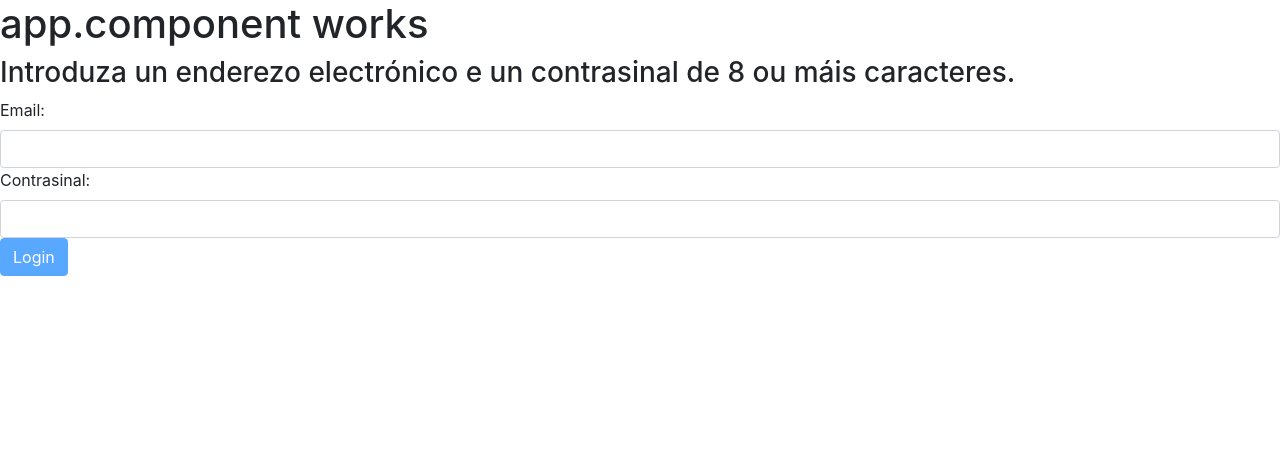
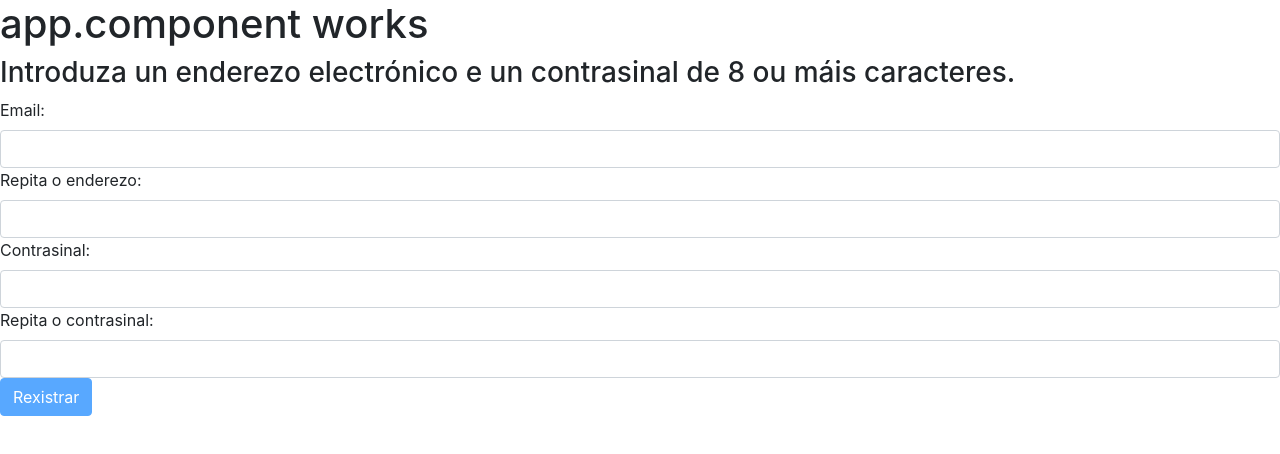
Before and after one commit to gonzalo-mg/melApp, an Angular app in the folder frontend/: page /register in a window 1280 px wide. Shown: the top 454 px of the page. Built offline with nearby package versions, Linux system fonts and the light colour scheme.

Commit message:
add validation error messages to register form

```diff
--- a/frontend/src/app/register/register.component.html
+++ b/frontend/src/app/register/register.component.html
@@ -1,5 +1,7 @@
 <div class="mb-3">
-  <h3>Introduza un enderezo electrónico e un contrasinal de 8 ou máis caracteres.</h3>
+  <h3>
+    Introduza un enderezo electrónico e un contrasinal de 8 ou máis caracteres.
+  </h3>
   <form #registerForm="ngForm" (ngSubmit)="onSubmit()">
     <div>
       <label for="email" class="form-label">Email:</label>
@@ -13,11 +15,26 @@
         email
         class="form-control"
       />
+      <label for="email2" class="form-label">Repita o enderezo:</label>
+      <input
+        type="email"
+        id="email2"
+        name="email2"
+        #email2="ngModel"
+        [(ngModel)]="user2.email"
+        required
+        email
+        class="form-control"
+      />
       @if (email.errors?.['required'] && !email.pristine) {
       <div class="alert alert-warning" role="alert">Email é obrigatorio.</div>
       } @if (email.errors?.['email'] && !email.pristine) {
       <div class="alert alert-warning" role="alert">
         Debe ter formato de correo electrónico.
+      </div>
+      } @if ((user.email !== user2.email) && !email2.pristine) {
+      <div class="alert alert-warning" role="alert">
+        Os enderezos non coinciden.
       </div>
       }
     </div>
@@ -34,6 +51,17 @@
         minlength="8"
         class="form-control"
       />
+      <label for="password2" class="form-label">Repita o contrasinal:</label>
+      <input
+        type="password"
+        id="password2"
+        name="password2"
+        #password2="ngModel"
+        [(ngModel)]="user2.password"
+        required
+        minlength="8"
+        class="form-control"
+      />
       @if (password.errors?.['required'] && !password.pristine) {
       <div class="alert alert-warning" role="alert">
         Contrasinal é obrigatorio.
@@ -42,7 +70,12 @@
       <div class="alert alert-warning" role="alert">
         Debe ter polo menos 8 caracteres.
       </div>
-      }
+      } @if ((user.password !== user2.password) && !password2.pristine &&
+      !password2.pristine) {
+      <div class="alert alert-warning" role="alert">
+        Contrasinal non coincide.
+      </div>
+      }@else{}
     </div>
 
     <button
@@ -50,7 +83,7 @@
       [disabled]="!registerForm.form.valid"
       class="btn btn-primary"
     >
-      {{ loading ? "Logging in..." : "Login" }}
+      {{ loading ? "Enviando..." : "Rexistrar" }}
     </button>
     @if (errorMessage) {
     <div class="alert alert-danger" role="alert">{{ errorMessage }}</div>
--- a/frontend/src/app/register/register.component.ts
+++ b/frontend/src/app/register/register.component.ts
@@ -18,6 +18,10 @@ export class RegisterComponent {
   private readonly apiUrl = environment.apiUrl;
 
   public readonly user: User = {
+    email: '',
+    password: '',
+  };
+  public readonly user2: User = {
     email: '',
     password: '',
   };
```
